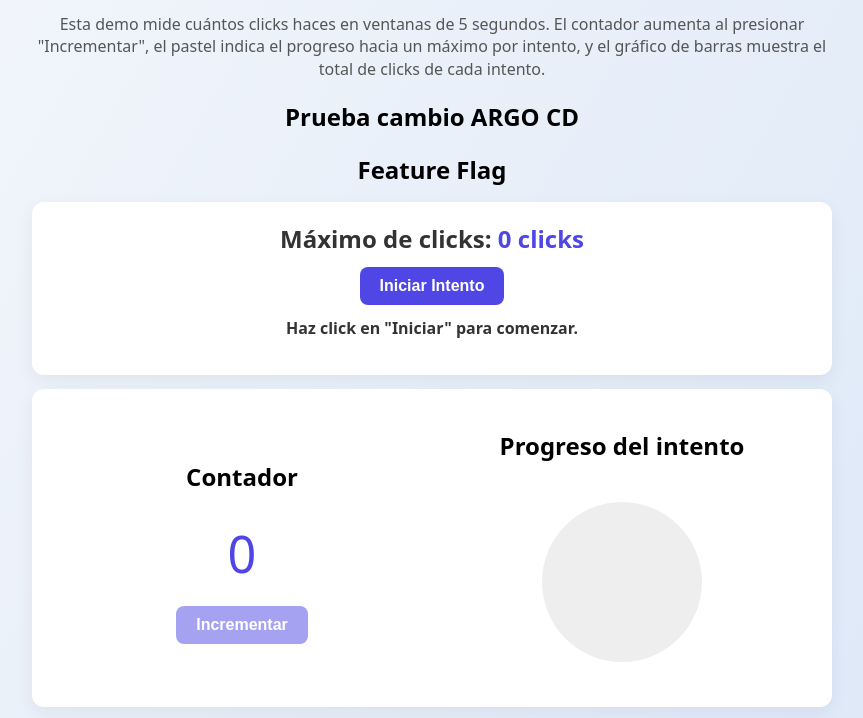
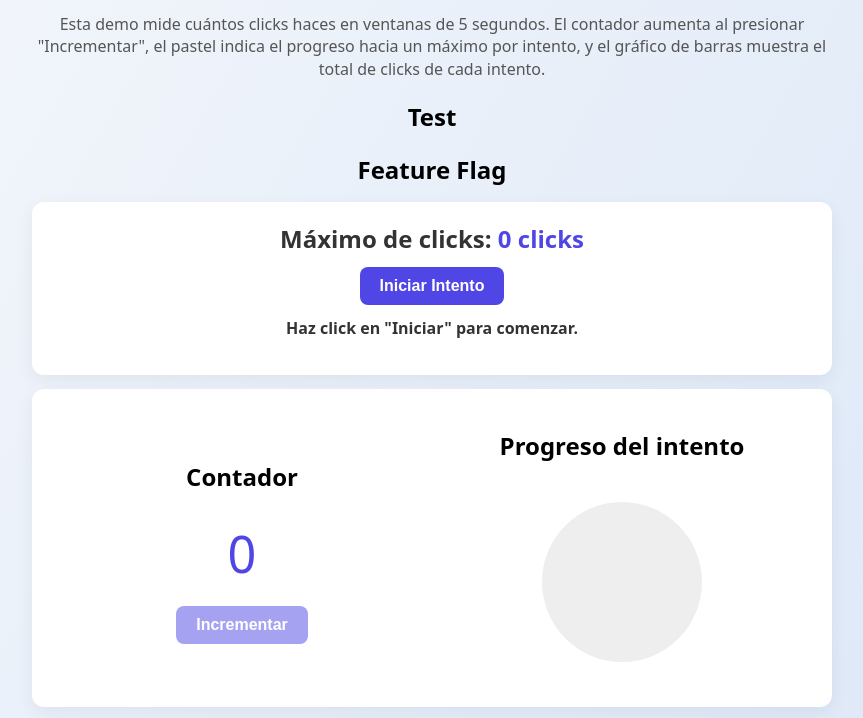
Before and after one commit to EmilioAMVs/Contador-Clicks-Pipeline-Jenkins, a website with bundled scripts: page index.html in a window 1280 px wide. Shown: the part 66-784 px from the top of the page, without its empty margins (208-1071 px from the left). Built offline with nearby package versions, Linux system fonts and the light colour scheme; a script that the page names is missing.

Commit message:
test change

```diff
--- a/index.html
+++ b/index.html
@@ -15,7 +15,7 @@
       y el gráfico de barras muestra el total de clicks de cada intento.
       <br>
 
-      <h2 align="center">Prueba cambio ARGO CD</h2>
+      <h2 align="center">Test</h2>
 
       <h2 id="reportsMessage" style="font-weight:bold; margin-bottom: 0;" align="center">Feature Flag</h2>
 
```
